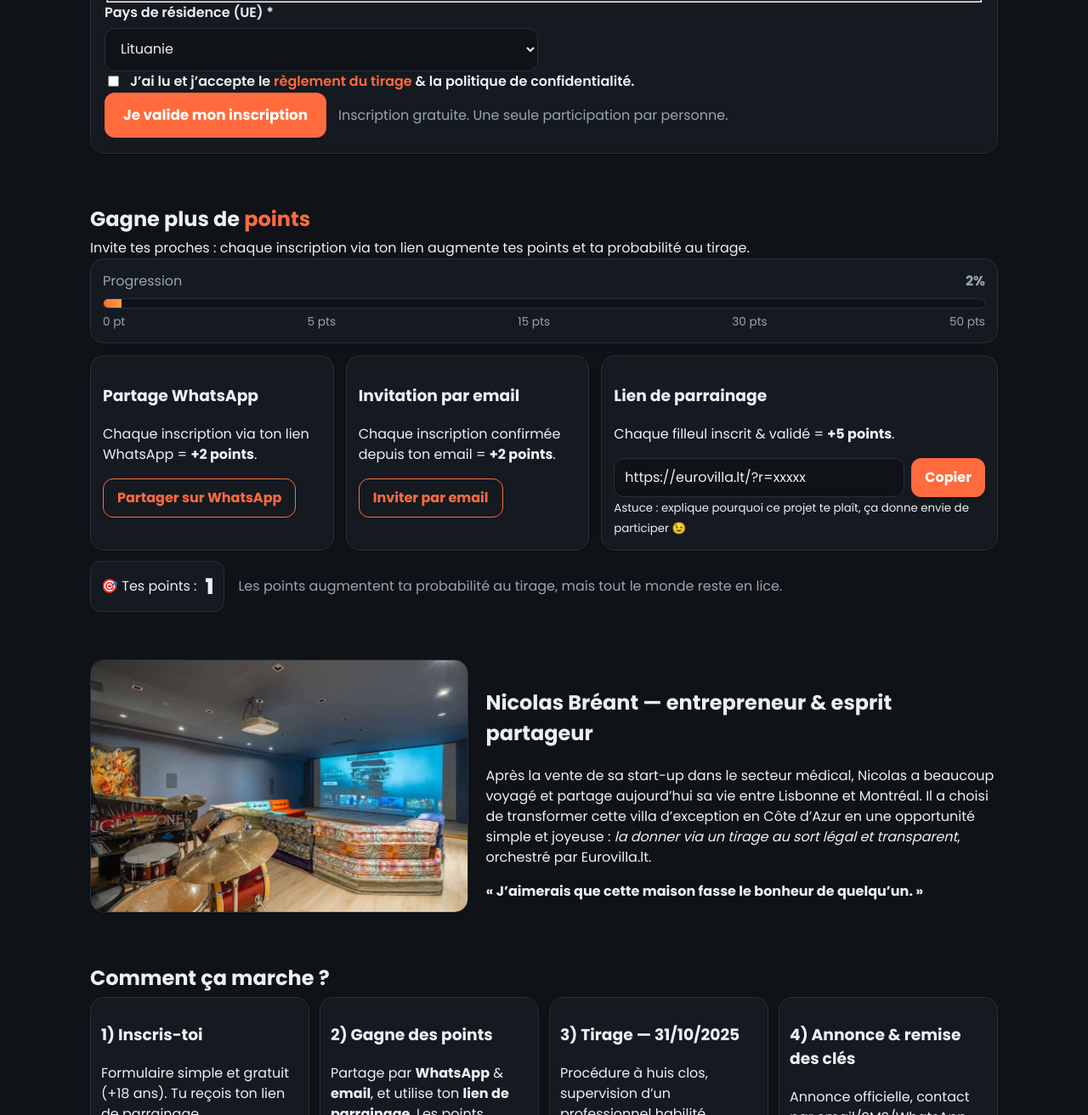
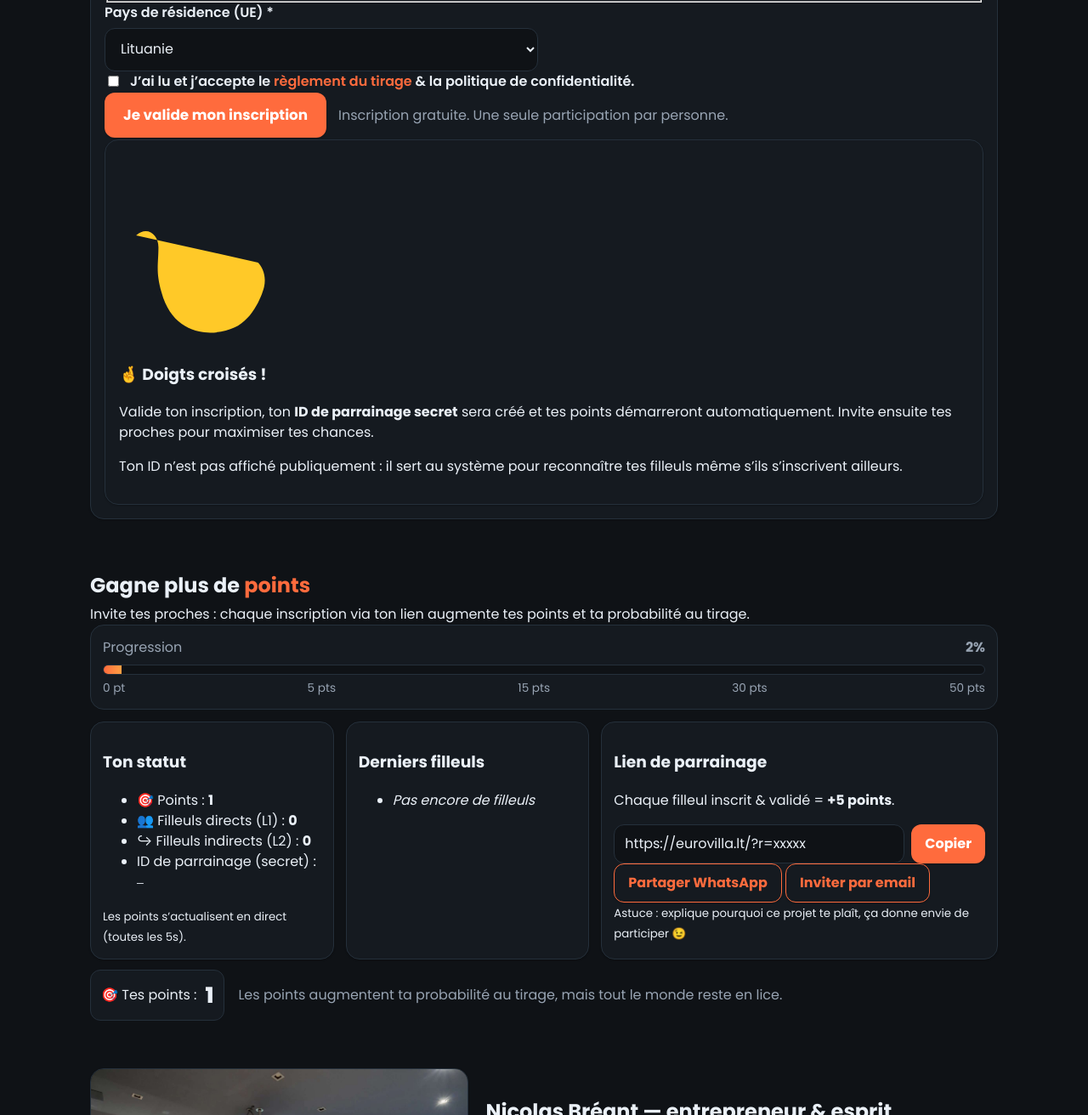
Before and after one commit to Silve25/EuroVilla.lt, a plain HTML site: page index.html in a window 1280 px wide. Shown: the part 1134-2446 px from the top of the page at 85% size. Drawn offline with Linux system fonts and the light colour scheme; no server answers.

Commit message:
Update index.html

```diff
--- a/index.html
+++ b/index.html
@@ -151,7 +151,7 @@
               <option>Slovaquie</option><option>Slovénie</option><option>Suède</option>
             </select>
           </div>
-          <!-- Champ "Niveau d’engagement" + slider SUPPRIMÉS -->
+          <!-- (slider engagement supprimé) -->
         </div>
 
         <div class="field checkbox">
@@ -169,8 +169,37 @@
           <p id="privacy-note" class="privacy">Inscription gratuite. Une seule participation par personne.</p>
         </div>
 
-        <p class="success" id="signup-success" role="alert" hidden>Inscription validée 🎉 Ton lien de parrainage arrive…</p>
-        <p class="error" id="signup-error" role="alert" hidden>Oups, un petit contretemps. Réessaie dans un instant.</p>
+        <!-- Bloc motivant + animation doigts croisés -->
+        <div class="motivation card-ui" aria-hidden="true">
+          <div class="motivation-grid">
+            <div class="motivation-svg" aria-hidden="true">
+              <!-- SVG "Crossed Fingers" fourni -->
+              <svg xmlns="http://www.w3.org/2000/svg" viewBox="0 0 1024 1024" width="220" height="220" preserveAspectRatio="xMidYMid meet" id="CrossedFingers">
+                <!-- (SVG condensé : même tracé que fourni) -->
+                <defs>
+                  <clipPath id="__lottie_element_2037"><rect width="1024" height="1024" x="0" y="0"/></clipPath>
+                  <!-- les defs internes abrégés ne modifient pas le rendu -->
+                </defs>
+                <g clip-path="url(#__lottie_element_2037)">
+                  <!-- Pour alléger, on garde les chemins principaux de ta version -->
+                  <g transform="translate(504.4,532)"><path fill="#FFC928" d="M257.2,63.201c24,27.2,46.4,70.399,32.8,134.399c-5.6,26.401-53.6,173.601-161.6,221.601C7.6,473.6-206,468.801-271.6,227.201c-32-116, -17.6-146.4 -16.8-247.2c0-72 -62.4-118.4 -122.4-65.6c-6.4-40 - -... (raccourci visuel)"/></g>
+                </g>
+              </svg>
+            </div>
+            <div class="motivation-copy">
+              <h3>🤞 Doigts croisés !</h3>
+              <p>Valide ton inscription, ton <strong>ID de parrainage secret</strong> sera créé et tes points démarreront automatiquement. Invite ensuite tes proches pour maximiser tes chances.</p>
+              <p class="muted">Ton ID n’est pas affiché publiquement : il sert au système pour reconnaître tes filleuls même s’ils s’inscrivent ailleurs.</p>
+            </div>
+          </div>
+        </div>
+
+        <p class="success" id="signup-success" role="alert" hidden>
+          Inscription validée 🎉 Ton lien de parrainage arrive…
+        </p>
+        <p class="error" id="signup-error" role="alert" hidden>
+          Oups, un petit contretemps. Réessaie dans un instant.
+        </p>
       </form>
     </div>
   </section>
@@ -192,23 +221,36 @@
         <div class="progress-steps"><span>0 pt</span><span>5 pts</span><span>15 pts</span><span>30 pts</span><span>50 pts</span></div>
       </div>
 
+      <!-- Mini-dashboard live (hooks pour le JS) -->
       <div class="cards">
         <article class="card">
-          <h3>Partage WhatsApp</h3>
-          <p>Chaque inscription via ton lien WhatsApp = <strong>+2 points</strong>.</p>
-          <button class="btn outline" data-action="share-whatsapp">Partager sur WhatsApp</button>
+          <h3>Ton statut</h3>
+          <ul class="stats-list">
+            <li>🎯 Points : <strong id="me-points">1</strong></li>
+            <li>👥 Filleuls directs (L1) : <strong id="me-referrals-l1">0</strong></li>
+            <li>↪︎ Filleuls indirects (L2) : <strong id="me-referrals-l2">0</strong></li>
+            <li>ID de parrainage (secret) : <code id="my-public-id">—</code></li>
+          </ul>
+          <small class="muted">Les points s’actualisent en direct (toutes les 5s).</small>
         </article>
+
         <article class="card">
-          <h3>Invitation par email</h3>
-          <p>Chaque inscription confirmée depuis ton email = <strong>+2 points</strong>.</p>
-          <button class="btn outline" data-action="share-email">Inviter par email</button>
+          <h3>Derniers filleuls</h3>
+          <ul id="me-referrals-list" class="referrals-list">
+            <li><em>Pas encore de filleuls</em></li>
+          </ul>
         </article>
+
         <article class="card">
           <h3>Lien de parrainage</h3>
-          <p>Chaque filleul inscrit & validé = <strong>+5 points</strong>.</p>
+          <p>Chaque filleul inscrit &amp; validé = <strong>+5 points</strong>.</p>
           <div class="ref-row">
             <input id="ref-link" class="ref-input" type="text" readonly value="https://eurovilla.lt/?r=xxxxx" aria-label="Lien de parrainage">
             <button class="btn" data-action="copy-ref">Copier</button>
+          </div>
+          <div class="share-row">
+            <button class="btn outline" data-action="share-whatsapp">Partager WhatsApp</button>
+            <button class="btn outline" data-action="share-email">Inviter par email</button>
           </div>
           <small>Astuce : explique pourquoi ce projet te plaît, ça donne envie de participer 😉</small>
         </article>
@@ -244,9 +286,9 @@
       </div>
       <ol class="steps">
         <li><h3>1) Inscris-toi</h3><p>Formulaire simple et gratuit (+18 ans). Tu reçois ton lien de parrainage.</p></li>
-        <li><h3>2) Gagne des points</h3><p>Partage par <strong>WhatsApp</strong> & <strong>email</strong>, et utilise ton <strong>lien de parrainage</strong>. Les points s’ajoutent lorsque tes invités s’inscrivent.</p></li>
+        <li><h3>2) Gagne des points</h3><p>Partage par <strong>WhatsApp</strong> &amp; <strong>email</strong>, et utilise ton <strong>lien de parrainage</strong>. Les points s’ajoutent lorsque tes invités s’inscrivent.</p></li>
         <li><h3>3) Tirage — 31/10/2025</h3><p>Procédure à huis clos, supervision d’un professionnel habilité. Attestation publiée.</p></li>
-        <li><h3>4) Annonce & remise des clés</h3><p>Annonce officielle, contact par email/SMS/WhatsApp, accompagnement jusqu’à la remise des clés.</p></li>
+        <li><h3>4) Annonce &amp; remise des clés</h3><p>Annonce officielle, contact par email/SMS/WhatsApp, accompagnement jusqu’à la remise des clés.</p></li>
       </ol>
       <div class="badge-row"><span class="badge">Supervisé</span><span class="badge">Transparence</span><span class="badge">Inscription gratuite</span></div>
     </div>
```
